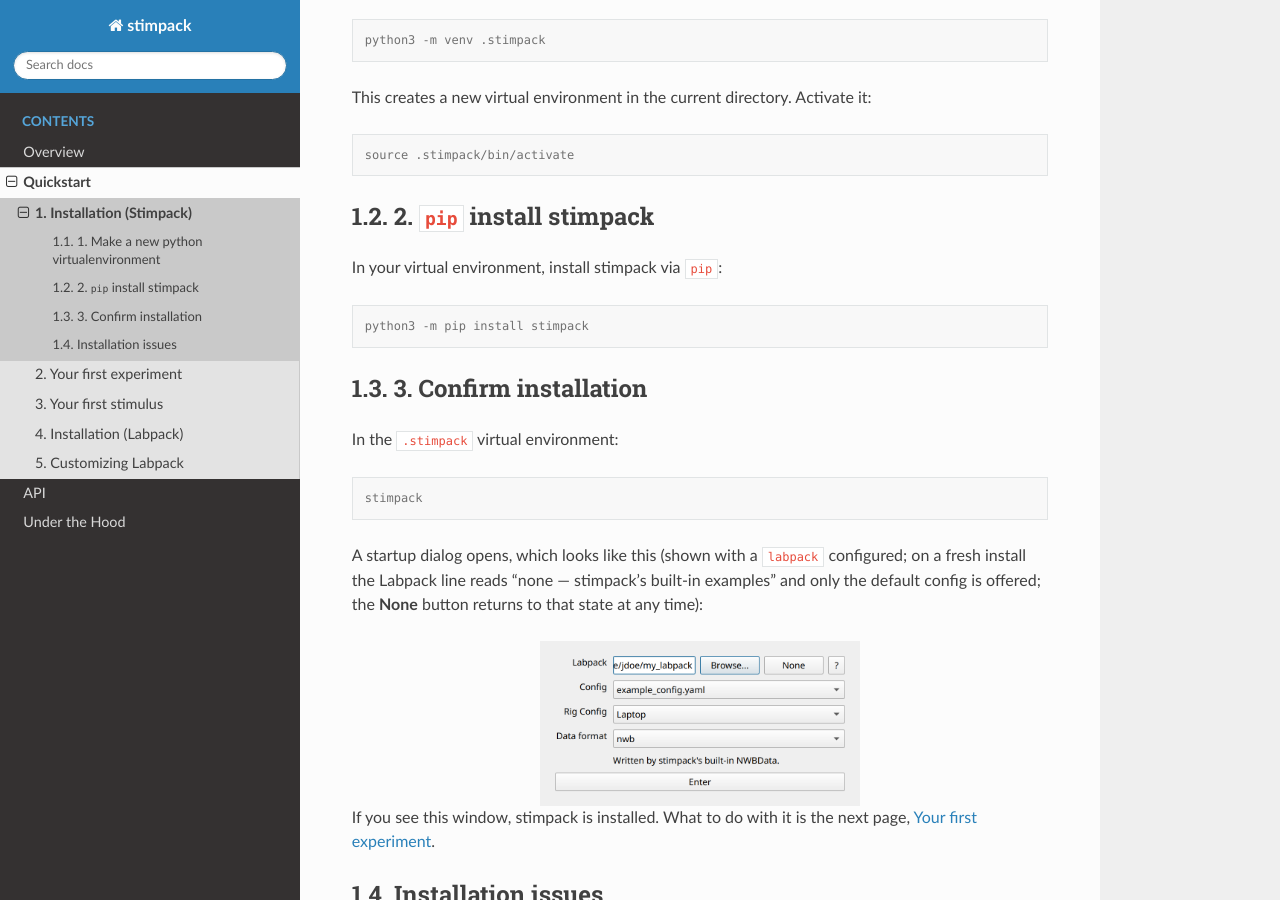
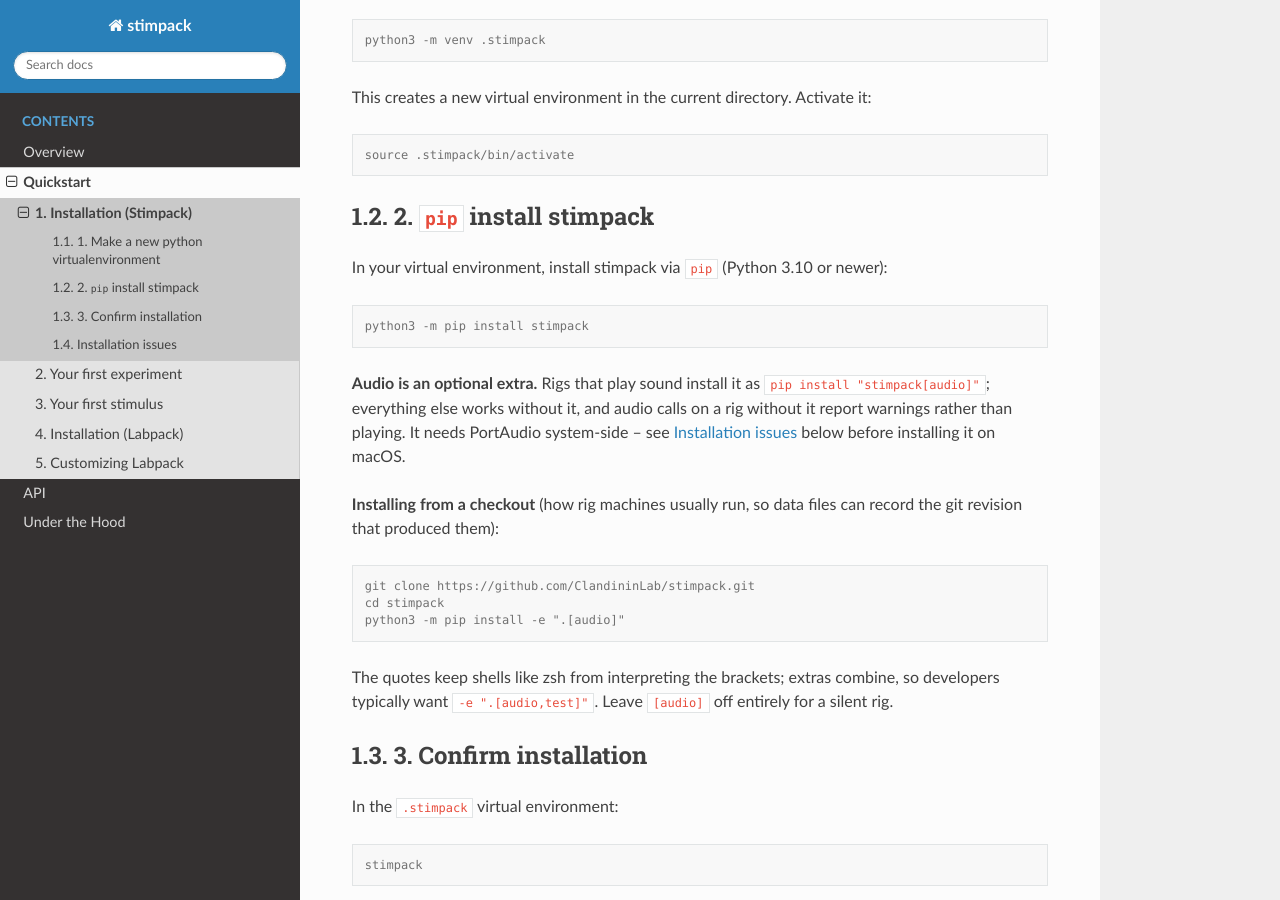
Before and after one commit to ClandininLab/stimpack, a Sphinx documentation site: the page built from docs/source/install.rst, in a window 1280 px wide and 900 px high, scrolled down 245 px. Built offline with Sphinx 7.4.7 and the Read the Docs theme 3.1.0, drawn with Linux system fonts in a browser that asks for light colours; some of the changed text lies outside the part shown.

Commit message:
Answer the install questions people actually hit: extras, checkouts, PortAudio
The page covered Qt and display issues but not the Python floor, the audio
extra, editable installs (how rigs run, and why: the git revision in the
data files), or PortAudio -- the exact wall a Mac install hits, complete
with the Apple Silicon include-path wrinkle. All in the page's own
issue-and-fix style, with the escape hatch stated: audio is optional by
design, install without it and add it later.

Co-Authored-By: Claude Fable 5 <noreply@anthropic.com>
Claude-Session: https://claude.ai/code/session_01TdmPtCDnawKzEgLLijitTr

```diff
--- a/docs/source/install.rst
+++ b/docs/source/install.rst
@@ -20,11 +20,28 @@ This creates a new virtual environment in the current directory. Activate it:
 2. ``pip`` install stimpack
 ^^^^^^^^^^^^^^^^^^^^^^^^^^^^
 
-In your virtual environment, install stimpack via ``pip``:
+In your virtual environment, install stimpack via ``pip`` (Python 3.10 or newer):
 
 .. code-block:: console
 
     python3 -m pip install stimpack
+
+**Audio is an optional extra.** Rigs that play sound install it as
+``pip install "stimpack[audio]"``; everything else works without it, and audio calls on a rig
+without it report warnings rather than playing. It needs PortAudio system-side -- see
+`Installation issues`_ below before installing it on macOS.
+
+**Installing from a checkout** (how rig machines usually run, so data files can record the git
+revision that produced them):
+
+.. code-block:: console
+
+    git clone https://github.com/ClandininLab/stimpack.git
+    cd stimpack
+    python3 -m pip install -e ".[audio]"
+
+The quotes keep shells like zsh from interpreting the brackets; extras combine, so developers
+typically want ``-e ".[audio,test]"``. Leave ``[audio]`` off entirely for a silent rig.
 
 
 3. Confirm installation
@@ -71,6 +88,27 @@ An X11 session with several X screens per display is supported, as are Windows a
 physical display a screen appears on is set by ``display_index``; see
 :class:`stimpack.visual_stim.screen.Screen`.
 
+**Audio: PyAudio needs PortAudio**
+
+The ``[audio]`` extra installs PyAudio, which builds against the PortAudio library when no
+prebuilt wheel matches your Python. The telltale failure is
+``fatal error: 'portaudio.h' file not found``. Install PortAudio first:
+
+.. code-block:: console
+
+    brew install portaudio          # macOS
+    sudo apt install portaudio19-dev   # Debian / Ubuntu
+
+On Apple Silicon, Homebrew lives in ``/opt/homebrew`` and the compiler may not look there; point
+it explicitly:
+
+.. code-block:: console
+
+    CFLAGS="-I$(brew --prefix)/include" LDFLAGS="-L$(brew --prefix)/lib" pip install "stimpack[audio]"
+
+If you just want the rest of stimpack working now, install without the extra -- audio is optional
+by design and can be added later.
+
 **Qt dependency issues**
 
 If you run into errors on Ubuntu relating to your Qt installation, you can try to install some Qt libraries to see if that helps. See these resources:
```
